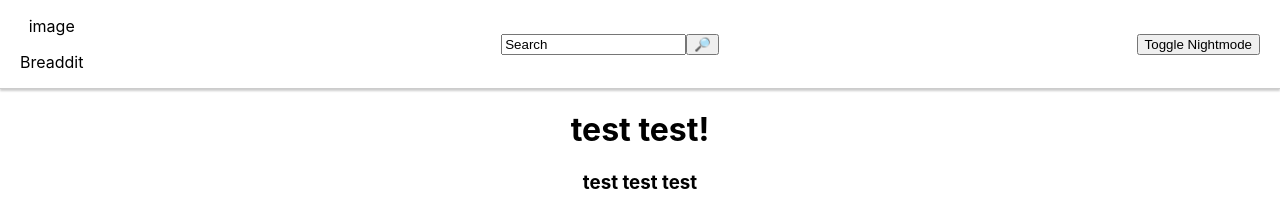
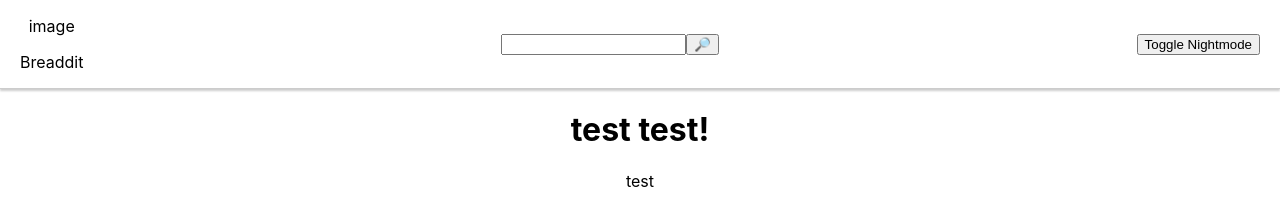
Before and after one commit to jonathanferraro/reddit-clone, a React (Create React App) app: page / in a window 1280 px wide. Shown: the top 211 px of the page. Built offline with nearby package versions, Linux system fonts and the light colour scheme; no server answers.

Commit message:
implemented search component

```diff
--- a/src/app/App.js
+++ b/src/app/App.js
@@ -5,7 +5,7 @@ import { BrowserRouter as Router,
   Routes,
   NavLink
 } from 'react-router-dom';
-import SearchBar from '../features/search/search';
+import SearchBar from '../features/search/SearchBar';
 import ContentFeed from '../features/content-feed/ContentFeed';
 import NightMode from '../components/night-mode/NightMode';
 import SubredditBar from '../components/subreddit-bar/subreddit-bar';
--- a/src/app/store.js
+++ b/src/app/store.js
@@ -1,10 +1,12 @@
 import { configureStore } from '@reduxjs/toolkit';
 import counterReducer from '../features/counter/counterSlice';
 import postsReducer from '../features/content-feed/postsSlice';
+import searchReducer from '../features/search/searchSlice';
 
 export const store = configureStore({
   reducer: {
     counter: counterReducer,
-    posts: postsReducer
+    posts: postsReducer,
+    search: searchReducer
   },
 });
--- a/src/features/content-feed/ContentFeed.js
+++ b/src/features/content-feed/ContentFeed.js
@@ -1,17 +1,19 @@
 import React, { useEffect } from "react";
 import { useSelector, useDispatch } from "react-redux";
 import { selectPosts, fetchPostsAsyncThunk } from "./postsSlice";
-
+import { selectSearch } from "../search/searchSlice";
 import TextPost from "./TextPost";
 import ImagePost from "./ImagePost";
+
 
 export default function ContentFeed() {
     const dispatch = useDispatch()
     const posts = useSelector(selectPosts)
+    const searchTerm = useSelector(selectSearch)
 
     useEffect(() => {
-        dispatch(fetchPostsAsyncThunk());
-    }, [dispatch]);
+        dispatch(fetchPostsAsyncThunk(searchTerm));
+    }, [dispatch, searchTerm]);
 
     useEffect(() => {
     // get carousel container and button elements
@@ -42,6 +44,7 @@ export default function ContentFeed() {
     return(
         <div>
             <h1>test test!</h1>
+            <p>{searchTerm}</p>
             <h3>test test test</h3>
             <div className="post-container">
                 {posts.map(post => (
--- a/src/features/content-feed/postsSlice.js
+++ b/src/features/content-feed/postsSlice.js
@@ -3,9 +3,9 @@ import { createSlice, createAsyncThunk } from "@reduxjs/toolkit";
 
 export const fetchPostsAsyncThunk = createAsyncThunk(
     'posts/fetchPosts',
-    async () => {
+    async (searchTerm) => {
         const proxyUrl = 'https://jsonp.afeld.me/';
-        const apiUrl = 'https://www.reddit.com/r/CallOfDuty.json?limit=100';
+        const apiUrl = `https://www.reddit.com/r/${searchTerm}.json?limit=20`;
 
         const response = await fetch(apiUrl);
         const data = await response.json();
@@ -40,6 +40,22 @@ export const postsSlice = createSlice({
                 state.isLoadingPosts = false;
                 state.failedToLoadPosts = false;
 
+
+                action.payload.data.children.forEach(post => {
+                    // !state.displayedIds.has(post.data.id) &&
+                      state.posts.push({
+                        title: post.data.title,
+                        author: post.data.author,
+                        id: post.data.id,
+                        url_overridden_by_dest: post.data.url_overridden_by_dest,
+                        post_hint: post.data.post_hint,
+                        selftext: post.data.selftext
+                      });
+                    // state.displayedIds.add(post.data.id)
+
+                  });
+
+
                 // state.posts = action.payload.data.children.map(post => {
 
                 //    return ({
@@ -51,19 +67,6 @@ export const postsSlice = createSlice({
                 // });
 
                 // || state.displayedIds.has(post.data.id)
-
-                action.payload.data.children.forEach(post => {
-
-                      state.posts.push({
-                        title: post.data.title,
-                        author: post.data.author,
-                        id: post.data.id,
-                        url_overridden_by_dest: post.data.url_overridden_by_dest,
-                        post_hint: post.data.post_hint,
-                        selftext: post.data.selftext
-                      });
-
-                  });
 
             })
             .addCase(fetchPostsAsyncThunk.rejected, (state, action) => {
--- a/src/features/search/search.js
+++ b/src/features/search/SearchBar.js
@@ -1,26 +1,29 @@
 import React, { useState, useEffect } from 'react';
+import { useDispatch } from 'react-redux';
+import { setSearch } from './searchSlice';
 
 export default function SearchBar () {
+    const [searchTerm, setSearchTerm] = useState('')
+    const dispatch = useDispatch();
 
-    const [search, setSearch] = useState('Search')
 
     const handleChange = (e) => {
-        setSearch(e.target.value)
+        setSearchTerm(e.target.value)
     }
 
     const handleFocus = () => {
-        setSearch('')
+        setSearchTerm('')
     }
 
     const onSearchHandler = (e) => {
         e.preventDefault();
-        return {}
+        dispatch(setSearch(searchTerm))
     }
 
     return (
         <div>
             <form onSubmit={onSearchHandler} className='search-form'>
-                <input type='text' className='search'  value={search} onChange={handleChange} onFocus={handleFocus}/>
+                <input type='text' className='search'  value={searchTerm} onChange={handleChange} onFocus={handleFocus}/>
                 <button type='submit' className='search-button'>
                     🔎
                 </button>
--- /dev/null
+++ b/src/features/search/searchSlice.js
@@ -0,0 +1,16 @@
+import { createSlice } from "@reduxjs/toolkit";
+
+export const searchSlice = createSlice({
+    name: 'search',
+    initialState: {search: 'test'},
+    reducers: {
+        setSearch: (state, action) => {
+            state.search = action.payload;
+        }
+    }
+});
+
+export const selectSearch = (state) => state.search.search;
+
+export const {setSearch} = searchSlice.actions;
+export default searchSlice.reducer;
```
